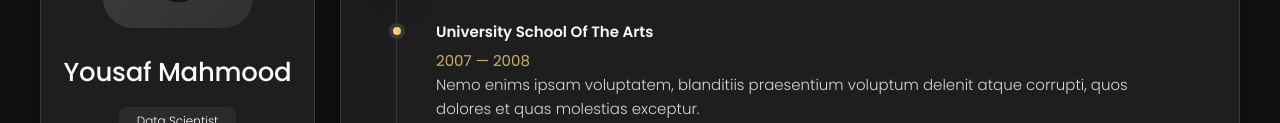
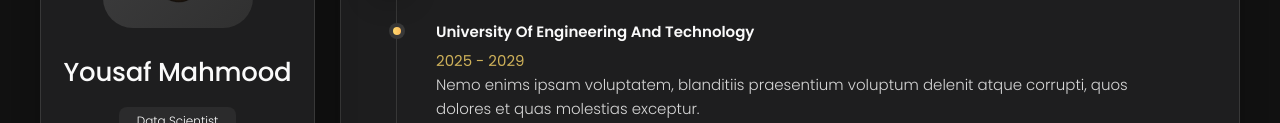
Before and after one commit to yousaf1975/portrfolio, a plain HTML site: page index.html in a window 1280 px wide. Both pictures are taken after a click on the button "Resume". Shown: the part 240-363 px from the top of the page. Drawn offline with nearby package versions, Linux system fonts and the light colour scheme.

Commit message:
Fix: ensured pages directory and correct structure

```diff
--- a/index.html
+++ b/index.html
@@ -469,9 +469,9 @@
 
             <li class="timeline-item">
 
-              <h4 class="h4 timeline-item-title">University school of the arts</h4>
+              <h4 class="h4 timeline-item-title">University of Engineering and Technology</h4>
 
-              <span>2007 — 2008</span>
+              <span>2025 - 2029</span>
 
               <p class="timeline-text">
                 Nemo enims ipsam voluptatem, blanditiis praesentium voluptum delenit atque corrupti, quos dolores et
```
